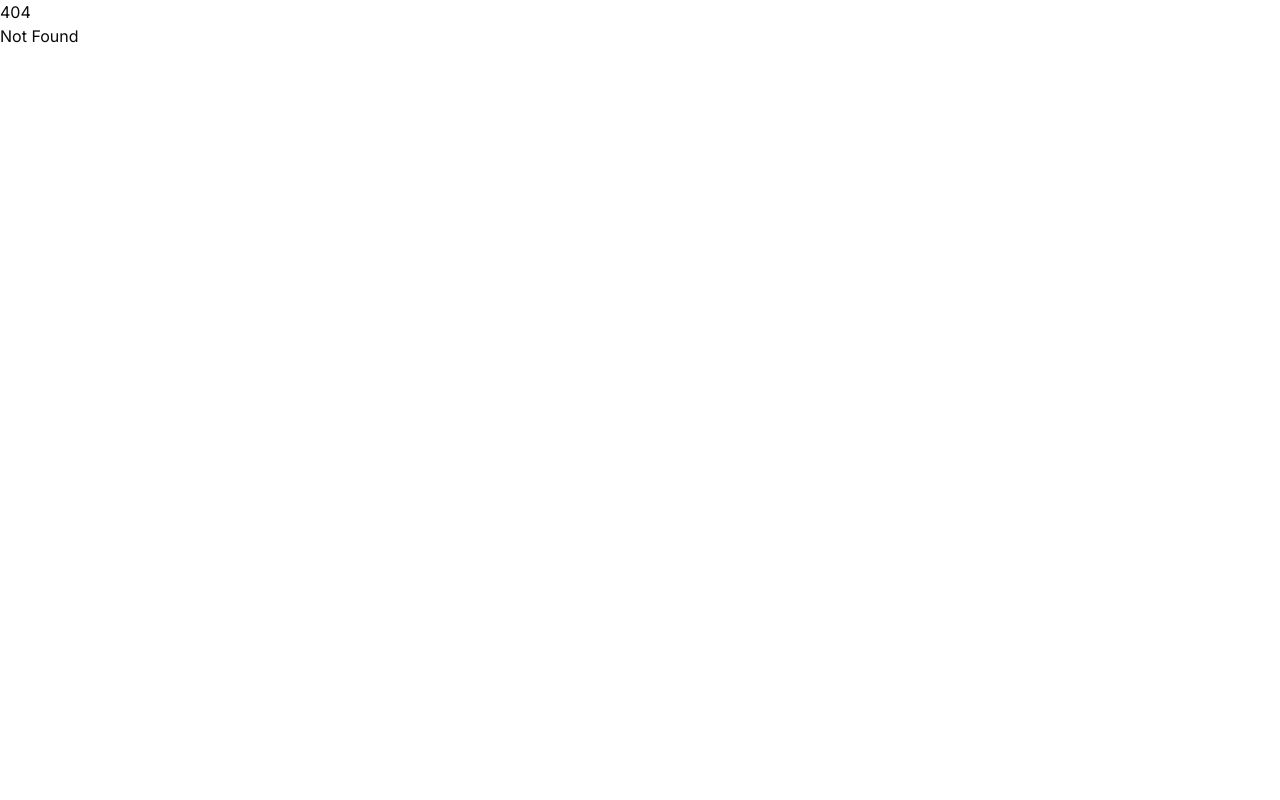
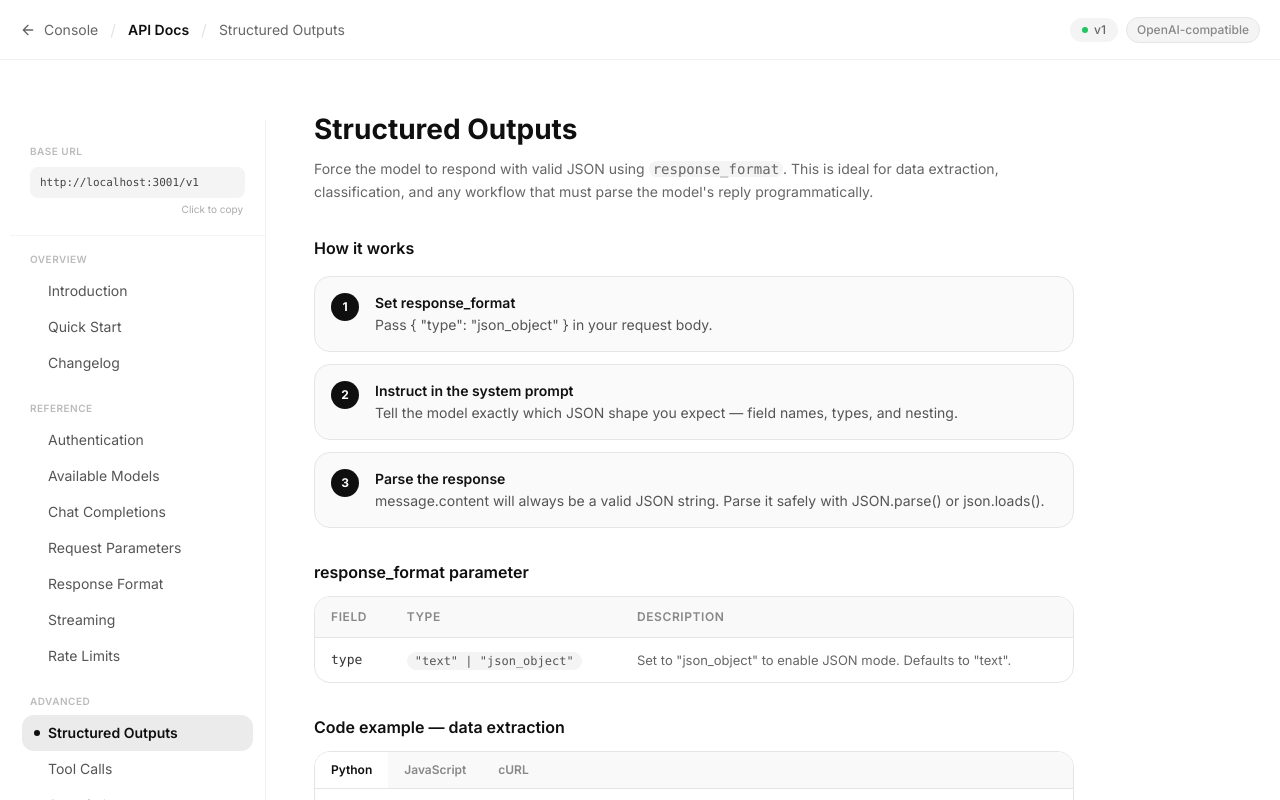
Before and after one commit to oki0ki/Render-API-Console, a SvelteKit app in the folder console/console/: page /docs/structured-outputs in a window 1280 px wide. Before the commit this address had no page. Built offline with nearby package versions, Linux system fonts and the light colour scheme.

Commit message:
Add console/console/src/routes/docs/structured-outputs/+page.svelte

```diff
--- /dev/null
+++ b/console/console/src/routes/docs/structured-outputs/+page.svelte
@@ -0,0 +1,196 @@
+<script lang="ts">
+        import { baseUrl } from '$lib/docs-store';
+        import CodeBlock from '$lib/CodeBlock.svelte';
+
+        $: url = $baseUrl || 'https://api.example.com/v1';
+
+        $: jsonModeCurl = `curl ${url}/chat/completions \\
+  -H "Content-Type: application/json" \\
+  -H "Authorization: Bearer sk-<your-key>" \\
+  -d '{
+    "model": "DeepSeek-V3.1",
+    "messages": [
+      {
+        "role": "system",
+        "content": "You are a data extraction assistant. Always respond with valid JSON."
+      },
+      {
+        "role": "user",
+        "content": "Extract name and price from: \\"MacBook Pro 16\\" costs $2499\\""
+      }
+    ],
+    "response_format": { "type": "json_object" }
+  }'`;
+
+        $: jsonModePython = `from openai import OpenAI
+import json
+
+client = OpenAI(
+    api_key="sk-<your-key>",
+    base_url="${url}"
+)
+
+response = client.chat.completions.create(
+    model="DeepSeek-V3.1",
+    messages=[
+        {
+            "role": "system",
+            "content": "You are a data extraction assistant. Always respond with valid JSON."
+        },
+        {
+            "role": "user",
+            "content": 'Extract name and price from: "MacBook Pro 16\\" costs $2499"'
+        }
+    ],
+    response_format={"type": "json_object"}
+)
+
+data = json.loads(response.choices[0].message.content)
+print(data)
+# → {"name": "MacBook Pro 16", "price": 2499}`;
+
+        $: jsonModeJS = `import OpenAI from 'openai';
+
+const client = new OpenAI({
+  apiKey: 'sk-<your-key>',
+  baseURL: '${url}'
+});
+
+const response = await client.chat.completions.create({
+  model: 'DeepSeek-V3.1',
+  messages: [
+    {
+      role: 'system',
+      content: 'You are a data extraction assistant. Always respond with valid JSON.'
+    },
+    {
+      role: 'user',
+      content: 'Extract name and price from: "MacBook Pro 16" costs $2499'
+    }
+  ],
+  response_format: { type: 'json_object' }
+});
+
+const data = JSON.parse(response.choices[0].message.content);
+console.log(data);
+// → { name: 'MacBook Pro 16', price: 2499 }`;
+
+        $: jsonSchemaExample = `{
+  "model": "DeepSeek-V3.1",
+  "messages": [
+    { "role": "user", "content": "List three planets with their distance from the Sun in AU." }
+  ],
+  "response_format": {
+    "type": "json_object"
+  }
+}
+// Prompt the model to follow your schema in the system message:
+// "Respond ONLY with a JSON object: { \\"planets\\": [{ \\"name\\": string, \\"distance_au\\": number }] }"`;
+
+        let tab = 'python';
+        const codeMap: Record<string, () => string> = {};
+        $: codeMap['curl']   = () => jsonModeCurl;
+        $: codeMap['python'] = () => jsonModePython;
+        $: codeMap['js']     = () => jsonModeJS;
+</script>
+
+<svelte:head><title>Structured Outputs — API Docs</title></svelte:head>
+
+<div class="max-w-[760px]">
+
+        <h1 class="text-[1.75rem] font-bold text-[#0f0f0f] mb-2">Structured Outputs</h1>
+        <p class="text-sm text-[#666] mb-8 leading-relaxed">
+                Force the model to respond with valid JSON using <code class="font-mono bg-[#f4f4f4] px-1 rounded">response_format</code>.
+                This is ideal for data extraction, classification, and any workflow that must parse the model's reply programmatically.
+        </p>
+
+        <!-- What it does -->
+        <h2 class="text-base font-semibold text-[#0f0f0f] mb-4">How it works</h2>
+        <div class="space-y-3 mb-8">
+                {#each [
+                        { step: '1', title: 'Set response_format', desc: 'Pass { "type": "json_object" } in your request body.' },
+                        { step: '2', title: 'Instruct in the system prompt', desc: 'Tell the model exactly which JSON shape you expect — field names, types, and nesting.' },
+                        { step: '3', title: 'Parse the response', desc: 'message.content will always be a valid JSON string. Parse it safely with JSON.parse() or json.loads().' },
+                ] as s}
+                        <div class="flex items-start gap-4 p-4 rounded-2xl border border-[#e5e5e5] bg-[#fafafa]">
+                                <div class="flex-shrink-0 w-7 h-7 rounded-full bg-[#0f0f0f] text-white text-xs font-bold flex items-center justify-center">{s.step}</div>
+                                <div>
+                                        <p class="text-sm font-semibold text-[#111] mb-0.5">{s.title}</p>
+                                        <p class="text-sm text-[#555]">{s.desc}</p>
+                                </div>
+                        </div>
+                {/each}
+        </div>
+
+        <!-- response_format parameter -->
+        <h2 class="text-base font-semibold text-[#0f0f0f] mb-3">response_format parameter</h2>
+        <div class="rounded-2xl border border-[#e5e5e5] overflow-hidden mb-8">
+                <table class="w-full text-sm">
+                        <thead>
+                                <tr class="bg-[#f9f9f9] border-b border-[#e5e5e5]">
+                                        <th class="text-left px-4 py-3 text-xs font-semibold text-[#888] uppercase tracking-wider">Field</th>
+                                        <th class="text-left px-4 py-3 text-xs font-semibold text-[#888] uppercase tracking-wider">Type</th>
+                                        <th class="text-left px-4 py-3 text-xs font-semibold text-[#888] uppercase tracking-wider">Description</th>
+                                </tr>
+                        </thead>
+                        <tbody class="divide-y divide-[#f0f0f0]">
+                                {#each [
+                                        { field: 'type', type: '"text" | "json_object"', desc: 'Set to "json_object" to enable JSON mode. Defaults to "text".' },
+                                ] as row}
+                                        <tr class="hover:bg-[#fafafa] transition-colors">
+                                                <td class="px-4 py-3 font-mono text-[13px] text-[#333]">{row.field}</td>
+                                                <td class="px-4 py-3"><span class="text-xs font-mono px-2 py-0.5 rounded bg-[#f4f4f4] text-[#555]">{row.type}</span></td>
+                                                <td class="px-4 py-3 text-[13px] text-[#666]">{row.desc}</td>
+                                        </tr>
+                                {/each}
+                        </tbody>
+                </table>
+        </div>
+
+        <!-- Code example with tabs -->
+        <h2 class="text-base font-semibold text-[#0f0f0f] mb-3">Code example — data extraction</h2>
+
+        <div class="border border-[#e5e5e5] rounded-2xl overflow-hidden mb-8">
+                <div class="flex border-b border-[#e5e5e5] bg-[#f9f9f9]">
+                        {#each [['python','Python'], ['js','JavaScript'], ['curl','cURL']] as [id, label]}
+                                <button
+                                        class="px-4 py-2.5 text-xs font-semibold transition-colors
+                                                {tab === id ? 'text-[#0f0f0f] bg-white' : 'text-[#888] hover:text-[#555]'}"
+                                        on:click={() => tab = id}
+                                >{label}</button>
+                        {/each}
+                </div>
+                {#if tab === 'python'}
+                        <pre class="p-4 text-sm font-mono text-[#0f0f0f] overflow-x-auto"><code>{jsonModePython}</code></pre>
+                {:else if tab === 'js'}
+                        <pre class="p-4 text-sm font-mono text-[#0f0f0f] overflow-x-auto"><code>{jsonModeJS}</code></pre>
+                {:else}
+                        <pre class="p-4 text-sm font-mono text-[#0f0f0f] overflow-x-auto"><code>{jsonModeCurl}</code></pre>
+                {/if}
+        </div>
+
+        <!-- Schema tip -->
+        <h2 class="text-base font-semibold text-[#0f0f0f] mb-3">Defining your schema in the system prompt</h2>
+        <p class="text-sm text-[#666] mb-4">
+                The model follows schema instructions from the system message. Be explicit about field names and types:
+        </p>
+        <CodeBlock code={jsonSchemaExample} id="json-schema" lang="json" />
+
+        <!-- Best practices -->
+        <h2 class="text-base font-semibold text-[#0f0f0f] mt-8 mb-3">Tips</h2>
+        <div class="space-y-2 mb-8">
+                {#each [
+                        { icon: '✓', text: 'Always include the schema in the system message — don\'t rely on the model to guess your format.' },
+                        { icon: '✓', text: 'Wrap JSON.parse() in a try/catch; some models occasionally output near-valid JSON on edge cases.' },
+                        { icon: '✓', text: 'Use DeepSeek-V3.1 or Mistral-Small-4 for best JSON adherence in structured extraction tasks.' },
+                        { icon: '✓', text: 'For deeply nested schemas, describe each field with its type and a short description in the prompt.' },
+                        { icon: '⚠', text: 'JSON mode only guarantees valid JSON — it does not enforce a specific schema. Validate fields yourself.' },
+                ] as tip}
+                        <div class="flex items-start gap-3 p-3 rounded-xl bg-[#fafafa] border border-[#f0f0f0]">
+                                <span class="{tip.icon === '⚠' ? 'text-amber-500' : 'text-green-500'} font-bold text-sm flex-shrink-0">{tip.icon}</span>
+                                <p class="text-sm text-[#555]">{tip.text}</p>
+                        </div>
+                {/each}
+        </div>
+
+</div>
```
